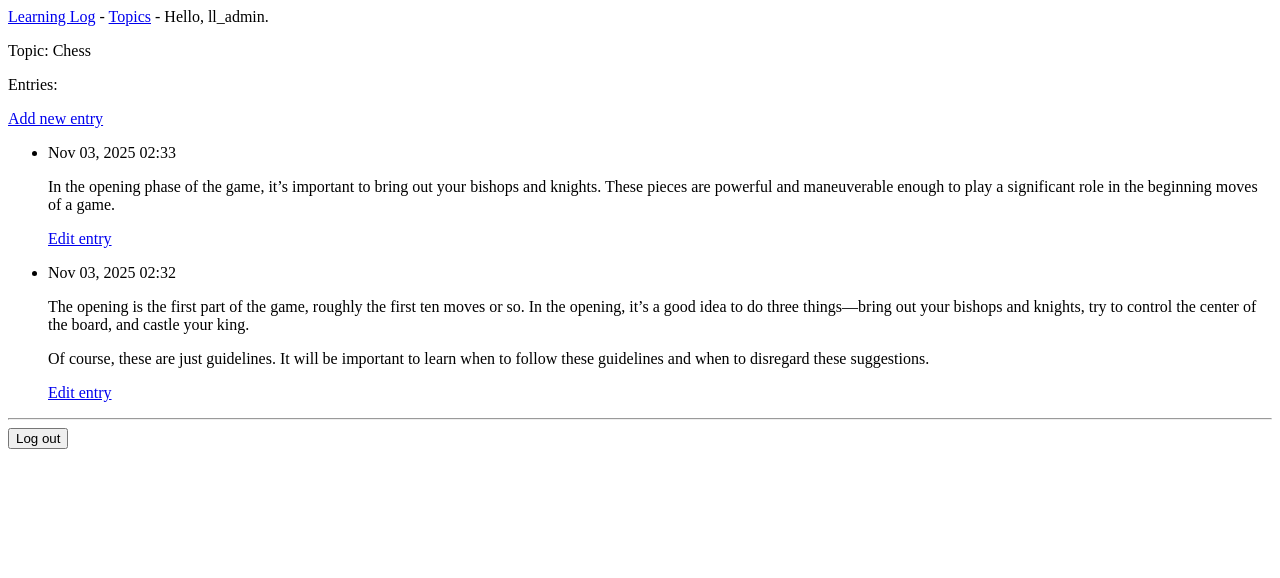
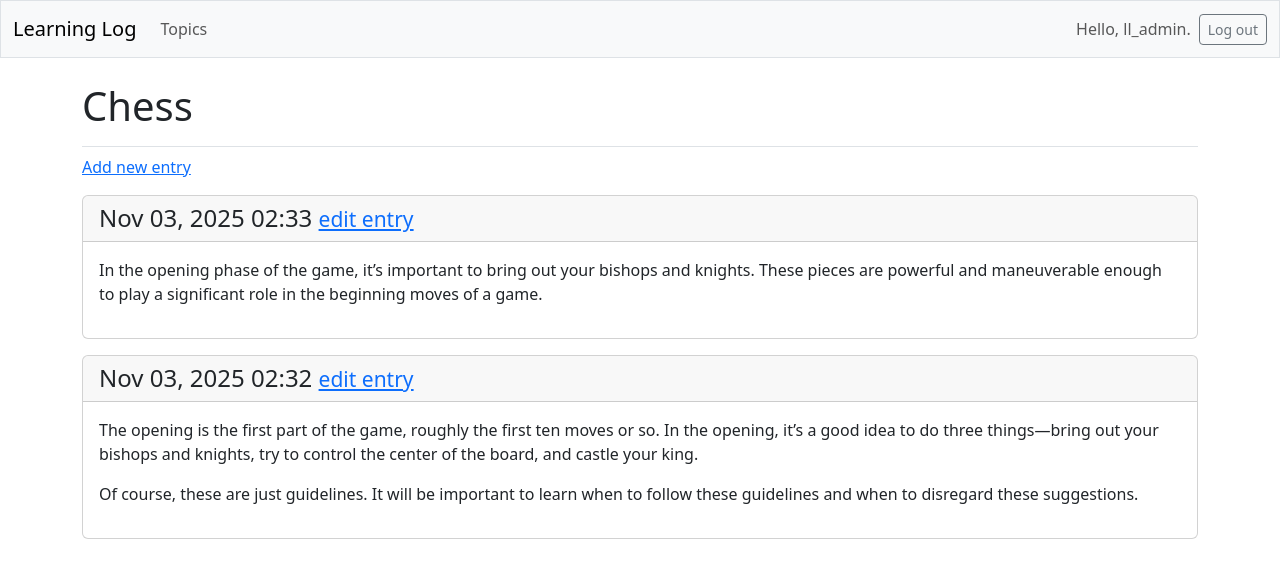
Before and after one commit to ngehrke1/django-project, a Django app: page /topics/1/ in a window 1280 px wide. Shown: the top 578 px of the page. Run offline with Django 5.2, Linux system fonts and the light colour scheme; a user stored in the database is signed in; data comes from the database, SQL or seed files in the repository; some libraries are stand-ins or nearby versions.

Commit message:
Chapter 20

```diff
--- a/learning_log/learning_logs/templates/learning_logs/base.html
+++ b/learning_log/learning_logs/templates/learning_logs/base.html
@@ -1,19 +1,75 @@
-<p>
-   <a href="{% url 'learning_logs:index' %}">Learning Log</a> -
-   <a href="{% url 'learning_logs:topics' %}">Topics</a> -
+<!doctype html>
+<html lang="en">
+<head>
+  <meta charset="utf-8">
+  <meta name="viewport" content="width=device-width, initial-scale=1">
+  <title>Learning Log</title>
+
+  {% load django_bootstrap5 %}
+  {% bootstrap_css %}
+  {% bootstrap_javascript %}
+
+</head>
+
+<body>
+
+  <nav class="navbar navbar-expand-md navbar-light bg-light mb-4 border">
+    <div class="container-fluid">
+      <a class="navbar-brand" href="{% url 'learning_logs:index' %}">
+          Learning Log</a>
+
+      <button class="navbar-toggler" type="button" data-bs-toggle="collapse"
+        data-bs-target="#navbarCollapse" aria-controls="navbarCollapse"
+        aria-expanded="false" aria-label="Toggle navigation">
+        <span class="navbar-toggler-icon"></span>
+      </button>
+
+      <div class="collapse navbar-collapse" id="navbarCollapse">
+        <ul class="navbar-nav me-auto mb-2 mb-md-0">
+          <li class="nav-item">
+            <a class="nav-link" href="{% url 'learning_logs:topics' %}">
+              Topics</a></li>
+        </ul> <!-- End of links on left side of navbar -->
+
+           <!-- Account-related links -->
+        <ul class="navbar-nav ms-auto mb-2 mb-md-0">
+
           {% if user.is_authenticated %}
-     Hello, {{ user.username}}.
+            <li class="nav-item">
+              <span class="navbar-text me-2">Hello, {{ user.username }}.
+                </span></li>
           {% else %}
-     <a href="{% url 'accounts:register' %}">Register</a> -
-     <a href="{% url 'accounts:login' %}">Log in</a>
+            <li class="nav-item">
+              <a class="nav-link" href="{% url 'accounts:register' %}">
+                  Register</a></li>
+            <li class="nav-item">
+              <a class="nav-link" href="{% url 'accounts:login' %}">
+                  Log in</a></li>
           {% endif %}
-</p>
 
- {% block content %}{% endblock content %}
+        </ul> <!-- End of account-related links -->
+
            {% if user.is_authenticated %}
-   <hr />
           <form action="{% url 'accounts:logout' %}" method='post'>
             {% csrf_token %}
-    <button name='submit'>Log out</button>
+            <button name='submit' class='btn btn-outline-secondary btn-sm'>
+                Log out</button>
           </form>
         {% endif %}
+
+      </div> <!-- Closes collapsible parts of navbar -->
+
+    </div> <!-- Closes navbar's container -->
+  </nav> <!-- End of navbar -->
+
+  <main class="container">
+    <div class="pb-2 mb-2 border-bottom">
+      {% block page_header %}{% endblock page_header %}
+    </div>
+    <div>
+      {% block content %}{% endblock content %}
+    </div>
+  </main>
+
+</body>
+</html>
--- a/learning_log/learning_logs/templates/learning_logs/topic.html
+++ b/learning_log/learning_logs/templates/learning_logs/topic.html
@@ -1,27 +1,27 @@
 {% extends 'learning_logs/base.html' %}
 
+{% block page_header %}
+  <h1>{{ topic.text }}</h1>
+{% endblock page_header %}
+
 {% block content %}
-
-  <p>Topic: {{ topic.text }}</p>
-
-  <p>Entries:</p>
-
   <p>
     <a href="{% url 'learning_logs:new_entry' topic.id %}">Add new entry</a>
   </p>
 
-  <ul>
-     {% for entry in entries %}
-      <li>
-         <p>{{ entry.date_added|date:'M d, Y H:i' }}</p>
-         <p>{{ entry.text|linebreaks }}</p>
-          <p>
-          <a href="{% url 'learning_logs:edit_entry' entry.id %}">
-           Edit entry</a></p>
-      </li>
-     {% empty %}
-      <li>There are no entries for this topic yet.</li>
-    {% endfor %}
-  </ul>
+  {% for entry in entries %}
+    <div class="card mb-3">
+      <!-- Card header with timestamp and edit link -->
+      <h4 class="card-header">
+        {{ entry.date_added|date:'M d, Y H:i' }}
+        <small><a href="{% url 'learning_logs:edit_entry' entry.id %}">
+          edit entry</a></small>
+      </h4>
+      <!-- Card body with entry text -->
+      <div class="card-body">{{ entry.text|linebreaks }}</div>
+    </div>
+  {% empty %}
+    <p>There are no entries for this topic yet.</p>
+  {% endfor %}
 
 {% endblock content %}
--- a/learning_log/ll_project/settings.py
+++ b/learning_log/ll_project/settings.py
@@ -34,6 +34,9 @@ INSTALLED_APPS = [
     # my apps
     'learning_logs',
     'accounts',
+
+# Third party apps.
+    'django_bootstrap5',
 
     # default django apps
     'django.contrib.admin',
```
Also changed, not shown: learning_log/accounts/templates/registration/login.html (+8 -7 lines), learning_log/learning_logs/templates/learning_logs/index.html (+15 -4 lines), learning_log/learning_logs/templates/learning_logs/topics.html (+12 -10 lines), learning_log/ll_env/pyvenv.cfg (+4 -4 lines). Lines whose indentation alone changed are shown as unchanged.
